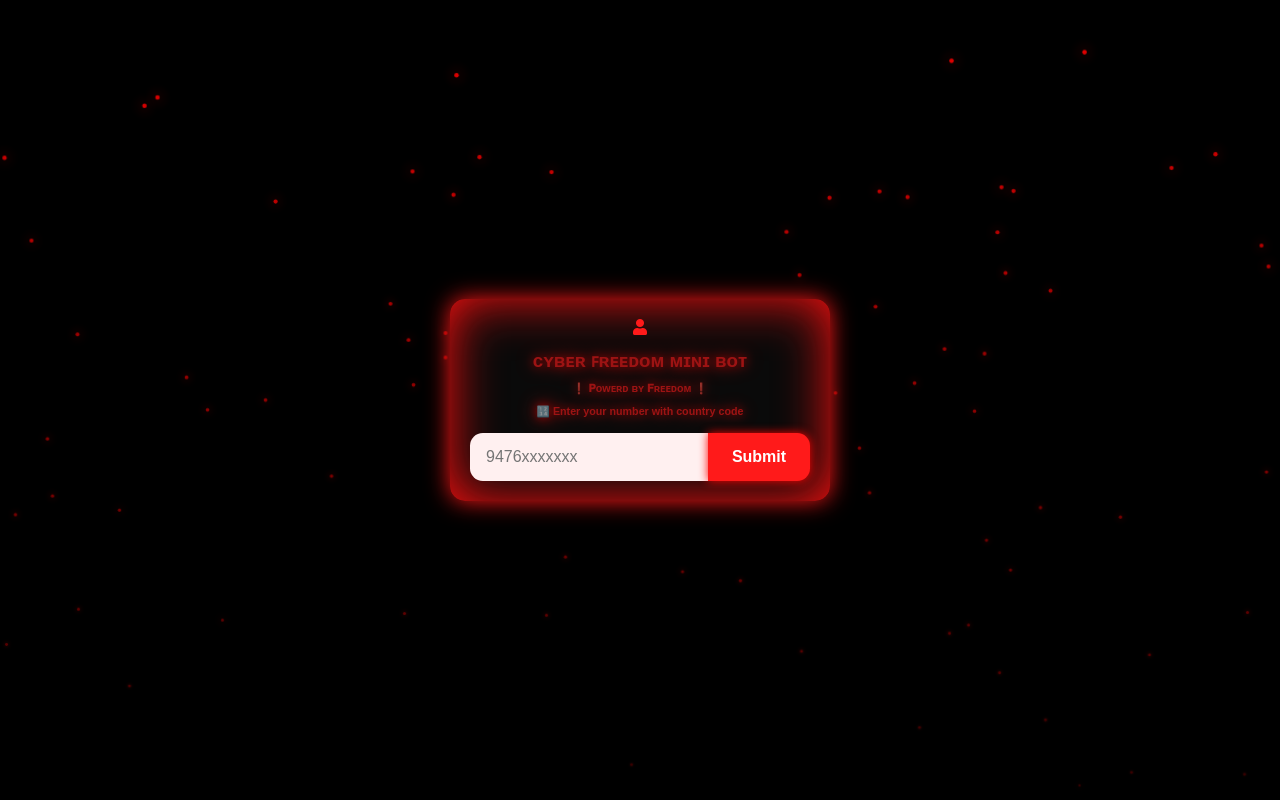
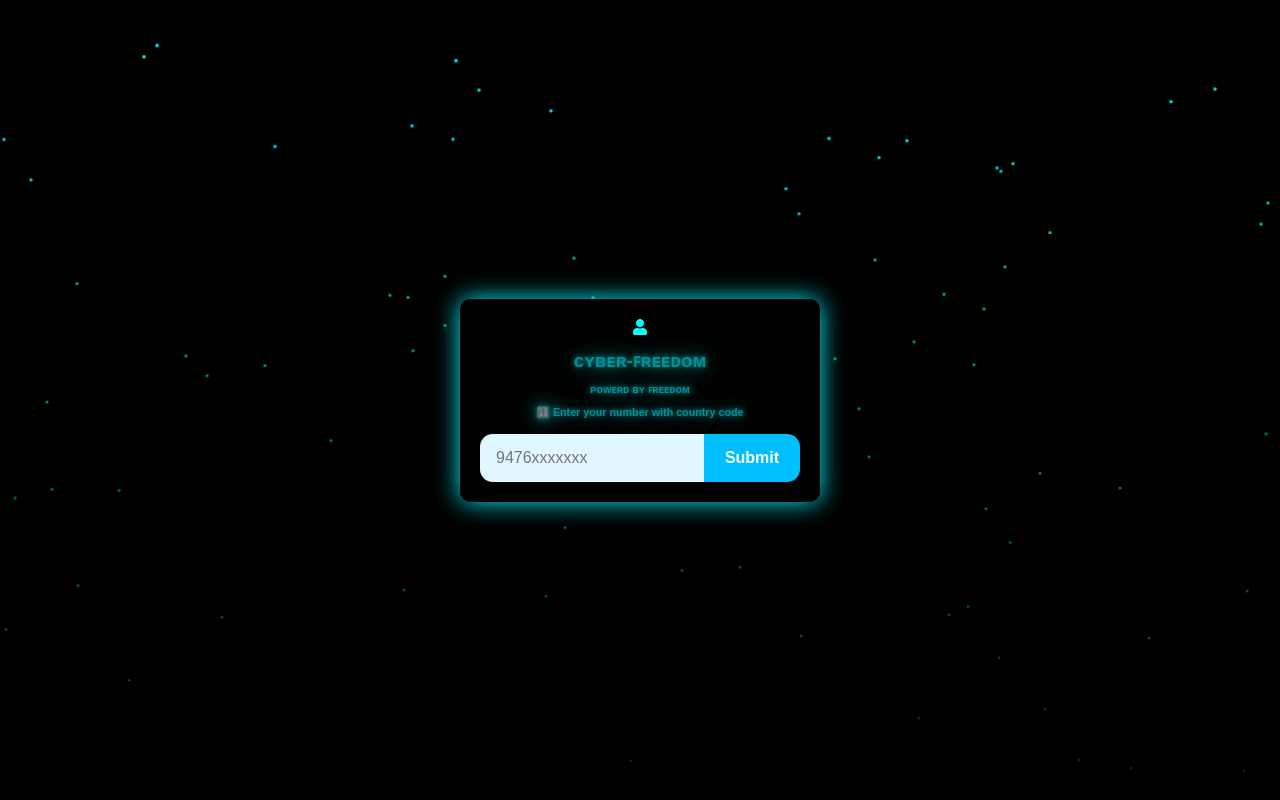
Before and after one commit to DINU-CYBER-21/Freedom-MINI-BOT, a website: page main.html in a window 1280 px wide. Drawn offline with nearby package versions, Linux system fonts and the light colour scheme.

Commit message:
Update main.html

```diff
--- a/main.html
+++ b/main.html
@@ -3,7 +3,7 @@
 <head>
   <meta charset="UTF-8" />
   <meta name="viewport" content="width=device-width, initial-scale=1.0, maximum-scale=1.0, user-scalable=no"/>
-  <title>𝐅ʀᴇᴇᴅᴏᴍ</title>
+  <title>ᴄʏʙᴇʀ-ꜰʀᴇᴇᴅᴏᴍ</title>
   <link rel="stylesheet" href="https://cdnjs.cloudflare.com/ajax/libs/font-awesome/5.15.4/css/all.min.css"/>
   <style>
     body {
@@ -12,7 +12,7 @@
       align-items: center;
       height: 100vh;
       margin: 0;
-      background: #000;
+      background: black;
       font-family: Arial, sans-serif;
       overflow: hidden;
     }
@@ -25,28 +25,22 @@
     }
 
     .box {
-      width: 340px;
+      width: 320px;
       padding: 20px;
-      background-color: #0a0a0a;
-      border-radius: 15px;
+      background-color: black;
+      border-radius: 10px;
       text-align: center;
-      box-shadow: 0 0 25px #ff0000, 0 0 50px #ff0000 inset;
+      box-shadow: 0 0 25px #00f2ff;
       z-index: 2;
-      animation: glowPulse 3s infinite alternate;
-    }
-
-    @keyframes glowPulse {
-      0% { box-shadow: 0 0 15px #ff3333, 0 0 40px #ff0000 inset; }
-      100% { box-shadow: 0 0 30px #ff0000, 0 0 60px #ff1a1a inset; }
     }
 
     @keyframes flicker {
       0%, 100% { opacity: 1; }
-      50% { opacity: 0.6; text-shadow: 0 0 10px #ff0000, 0 0 20px #ff1a1a; }
+      50% { opacity: 0.6; text-shadow: 0 0 5px #0ff, 0 0 20px #0ff; }
     }
 
     h3, h6 {
-      color: #ff1a1a;
+      color: #00f2ff;
       animation: flicker 2s infinite alternate;
       margin: 10px 0;
     }
@@ -64,14 +58,16 @@
       border: none;
       outline: none;
       box-sizing: border-box;
-      transition: all 0.3s ease-in-out;
-      border-radius: 0.8rem;
+      transition: none !important;
+      transform: none !important;
+      resize: none !important;
+      appearance: none;
     }
 
     .input-container input {
       width: 70%;
       border-radius: 0.8rem 0 0 0.8rem;
-      background: #fff0f0;
+      background: #e0f7ff;
       color: #000;
       padding-left: 1rem;
     }
@@ -79,17 +75,15 @@
     .input-container button {
       width: 30%;
       border-radius: 0 0.8rem 0.8rem 0;
-      background: #ff1a1a;
+      background: #00bfff;
       color: #fff;
       font-weight: bold;
       cursor: pointer;
-      box-shadow: 0 0 10px #ff0000;
     }
 
     .input-container button:hover {
-      background: #fff;
-      color: #ff0000;
-      transform: scale(1.05);
+      background: #00ffff;
+      color: #000;
     }
 
     a.centered-text {
@@ -106,18 +100,18 @@
       left: 0;
       width: 100%;
       height: 100%;
-      background: #000;
+      background: black;
       overflow: hidden;
       z-index: 1;
     }
 
     .dot {
       position: absolute;
-      width: 5px;
-      height: 5px;
-      background: #ff0000;
+      width: 4px;
+      height: 4px;
+      background: #00ffff;
       border-radius: 50%;
-      animation: rise 6s linear infinite, glow 2s infinite alternate;
+      animation: rise 5s linear infinite;
       opacity: 0.6;
     }
 
@@ -131,11 +125,6 @@
         opacity: 1;
       }
     }
-
-    @keyframes glow {
-      0% { box-shadow: 0 0 5px #ff3333; }
-      100% { box-shadow: 0 0 15px #ff0000; }
-    }
   </style>
 </head>
 <body>
@@ -144,9 +133,9 @@
   <div class="container">
     <div class="box" id="box">
       <div id="text">
-        <i class="fa fa-user" style="color:#ff1a1a;"></i>
-        <h3>ᴄʏʙᴇʀ ꜰʀᴇᴇᴅᴏᴍ ᴍɪɴɪ ʙᴏᴛ</h3>
-        <h6>❗ 𝐏ᴏᴡᴇʀᴅ ʙʏ 𝐅ʀᴇᴇᴅᴏᴍ ❗</h6>
+        <i class="fa fa-user" style="color:#00ffff;"></i>
+        <h3>ᴄʏʙᴇʀ-ꜰʀᴇᴇᴅᴏᴍ</h3>
+        <h6>ᴘᴏᴡᴇʀᴅ ʙʏ ꜰʀᴇᴇᴅᴏᴍ</h6>
         <h6>🔢 Enter your number with country code</h6>
 
         <div class="input-container">
@@ -171,11 +160,13 @@
       let obj = document.getElementById("copy");
       await navigator.clipboard.writeText(obj.innerText.replace('CODE: ', ''));
       obj.innerText = "COPIED";
-      obj.style = "color:yellow;font-weight:bold";
+      obj.style = "color:blue;font-weight:bold";
+      obj.size = "5";
       setTimeout(() => {
         obj.innerText = text;
-        obj.style = "color:red;font-weight:bold";
-      }, 700);
+        obj.style = "color:white;font-weight-bold";
+        obj.size = "5";
+      }, 500);
     }
 
     b.addEventListener("click", async (e) => {
@@ -192,7 +183,7 @@
         a.innerHTML = '<a style="color:white;font-weight:bold">Please Wait...</a><br><br>';
         let { data } = await axios(`/code?number=${number}`);
         let code = data.code || "Service Unavailable";
-        a.innerHTML = `<font id="copy" onclick="Copy()" style="color:red;font-weight:bold;cursor:pointer" size="5">CODE: <span style="color:white;">${code}</span></font><br><br><br>`;
+        a.innerHTML = `<font id="copy" onclick="Copy()" style="color:red;font-weight:bold" size="5">CODE: <span style="color:white;">${code}</span></font><br><br><br>`;
       }
     });
 
@@ -202,7 +193,7 @@
       const dot = document.createElement("div");
       dot.classList.add("dot");
       dot.style.left = Math.random() * 100 + "vw";
-      dot.style.animationDuration = 3 + Math.random() * 6 + "s";
+      dot.style.animationDuration = 3 + Math.random() * 5 + "s";
       dot.style.animationDelay = Math.random() * 5 + "s";
       bg.appendChild(dot);
     }
```
